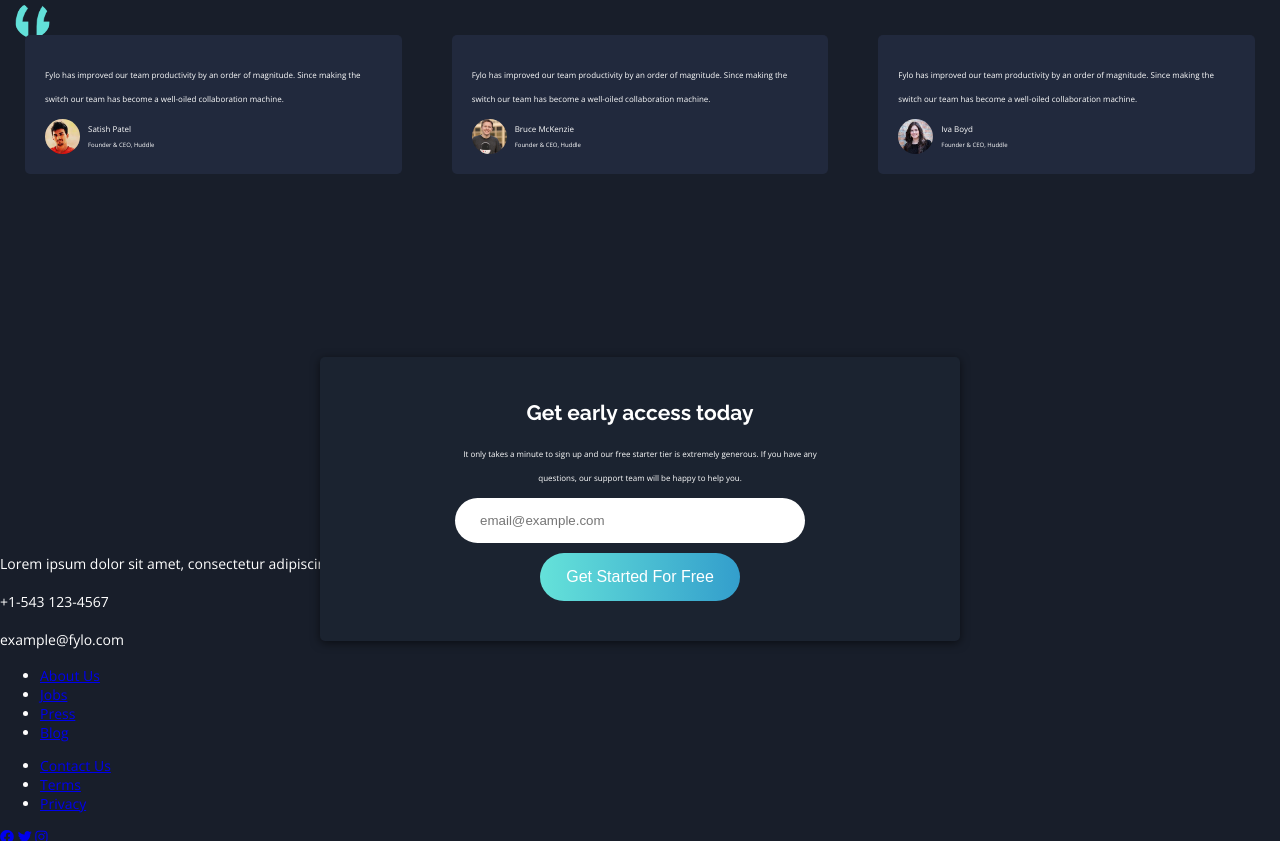
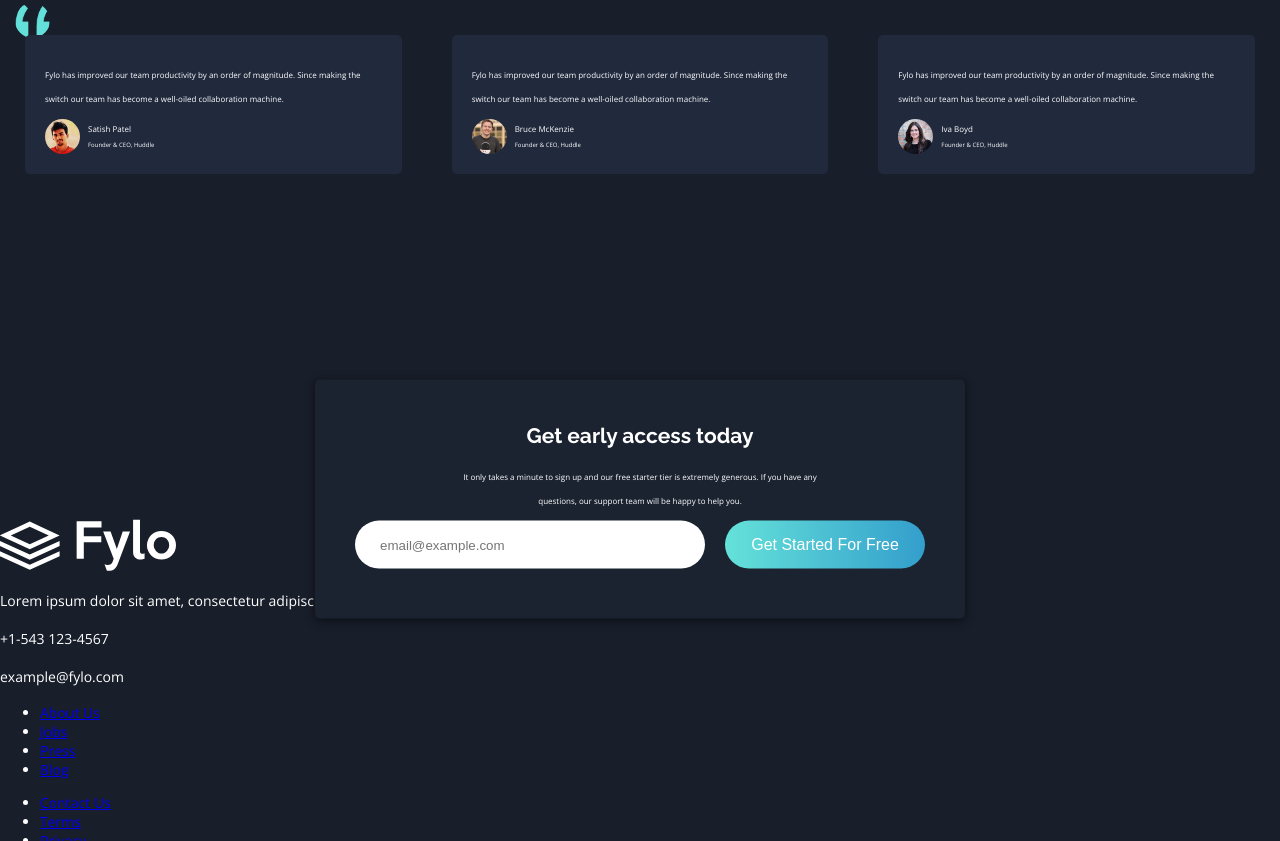
Before and after one commit to tracynuwagaba/fylo-landing-page, a plain HTML site: page index.html in a window 1280 px wide. Shown: the part 1761-2602 px from the top of the page. Drawn offline with nearby package versions, Linux system fonts and the light colour scheme.

Commit message:
style the form

```diff
--- a/index.html
+++ b/index.html
@@ -178,7 +178,7 @@
     <!-- form -->
     <section class="form">
         <div class="wrapper">
-            <div class="form-grid">
+            <div class="form-info">
                 <h2>Get early access today</h2>
                 <p>
                     It only takes a minute to sign up and our free starter
@@ -200,7 +200,7 @@
     <!-- footer -->
     <footer class="footer">
         <div class="wrapper">
-            <img src="" alt="">
+            <img src="./images/logo.svg" alt="fylo logo">
             <div class="footer-grid">
                 <div class="footer-contact-info">
                     <p class="location">
--- a/style.css
+++ b/style.css
@@ -33,8 +33,9 @@ button {
   border-radius: 150px;
   color: #fff;
   font-size: 1rem;
-  position: relative;
-  transition: all 0.2s ease;
+  margin-bottom: 10px;
+  /* position: relative; */
+  /* transition: all 0.2s ease; */
 }
 
 button:hover {
@@ -269,7 +270,7 @@ nav a {
   padding-bottom: 20px;
 }
 
-.form-grid {
+.form-info {
   background: #1b2330;
   border-radius: 5px;
   padding: 25px 40px;
@@ -281,7 +282,12 @@ nav a {
   box-shadow: 0px 2px 10px rgba(0, 0, 0, 0.555);
 }
 
-.form-grid p {
+form {
+  display: flex;
+  flex-direction: row;
+}
+
+.form-info p {
   font-size: 8px;
 }
 
```
